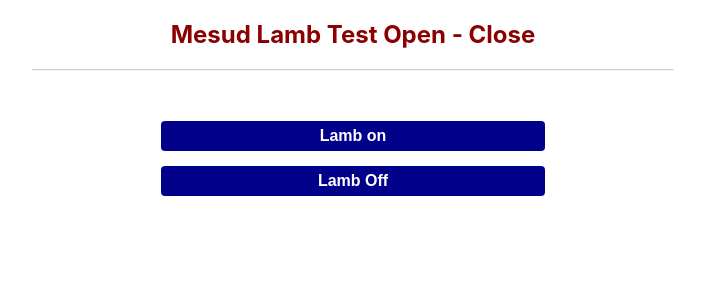
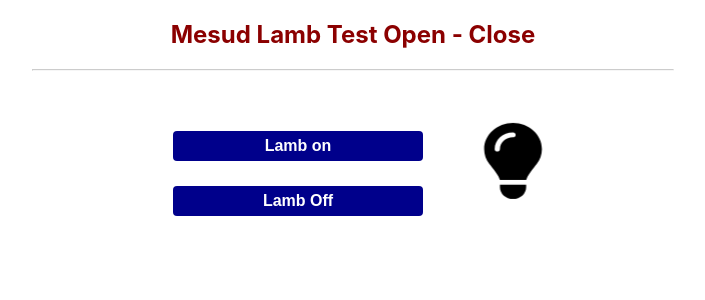
Before and after one commit to Messudd/esptest, a React (Create React App) app: page / in a window 1280 px wide. Shown: the top 300 px of the page, without its empty margins (287-992 px from the left). Built offline with nearby package versions, Linux system fonts and the light colour scheme.

Commit message:
switch-update

```diff
--- a/package.json
+++ b/package.json
@@ -3,6 +3,8 @@
   "version": "0.1.0",
   "private": true,
   "dependencies": {
+    "@fortawesome/free-solid-svg-icons": "^6.6.0",
+    "@fortawesome/react-fontawesome": "^0.2.2",
     "@testing-library/jest-dom": "^5.17.0",
     "@testing-library/react": "^13.4.0",
     "@testing-library/user-event": "^13.5.0",
--- a/src/App.js
+++ b/src/App.js
@@ -1,24 +1,23 @@
-import React from "react";
+import React, { useState } from "react";
 import axios from "axios";
+import { FontAwesomeIcon } from "@fortawesome/react-fontawesome";
+import { faLightbulb } from "@fortawesome/free-solid-svg-icons";
+import audio from './audio/light-switch.mp3';
+import './btn.css';
 import "./App.css";
 
 function App() {
-  const btnStyle = {
-    backgroundColor: "darkblue",
-    border: "1px solid transparent",
-    padding: "5px 10px",
-    borderRadius: "4px",
-    width: "100%",
-    color: "#fff",
-    fontSize: "1rem",
-    fontWeight: "bold",
-  };
+  const [value, setValue] = useState("");
+
+  const sound = new Audio(audio);
 
   const toggleLED = (state) => {
     axios
       .post("https://b4b0-82-222-123-251.ngrok-free.app/led", { state }) // Ngrok URL'sini buraya ekleyin
       .then((res) => {
-        console.log("status: ",res.data);
+        sound.play();
+        console.log("status: ", res.data);
+        setValue(res.data);
       })
       .catch((err) => {
         console.error("There was an error updating the LED state!", err);
@@ -38,20 +37,39 @@ function App() {
         }}
       />
       <div
+        className="body-div"
         style={{
           display: "flex",
-          width: "30%",
-          margin: "50px auto",
-          flexDirection: "column",
-          gap: "15px",
+          justifyContent: "center",
+          alignContent: "center",
+          margin: "50px 0",
+          gap: "50px",
         }}
       >
-        <button style={btnStyle} onClick={() => toggleLED("on")}>
-          Lamb on
-        </button>
-        <button style={btnStyle} onClick={() => toggleLED("off")}>
-          Lamb Off
-        </button>
+        <div
+          style={{
+            display: "flex",
+            width: "250px",
+            padding: "10px",
+            flexDirection: "column",
+            gap: "25px",
+          }}
+        >
+          <button className="hover-btn" onClick={() => toggleLED("on")}>
+            Lamb on
+          </button>
+          <button className="hover-btn" onClick={() => toggleLED("off")}>
+            Lamb Off
+          </button>
+        </div>
+        <div className="icon">
+          <FontAwesomeIcon
+            icon={faLightbulb}
+            bounce
+            fontSize="5rem"
+            style={{ color: value === 'on' &&  "#FFD43B"}}
+          />
+        </div>
       </div>
     </>
   );
--- /dev/null
+++ b/src/btn.css
@@ -0,0 +1,18 @@
+.hover-btn{
+    background-color: darkblue;
+    border: 1px solid transparent;
+    padding: 5px 10px;
+    color: #fff;
+    border-radius: 4px;
+    width: 100%;
+    color: '#fff';
+    font-size: 1rem;
+    font-weight: bold;
+    transition: all 0.5s ease;
+}
+.hover-btn:hover{
+    background-color: #fff;
+    color: darkblue;
+    cursor: pointer;
+    border: 1px solid darkblue;
+}
```
Also changed, not shown: 2 other files (tests, documents, lock files or other folders).
